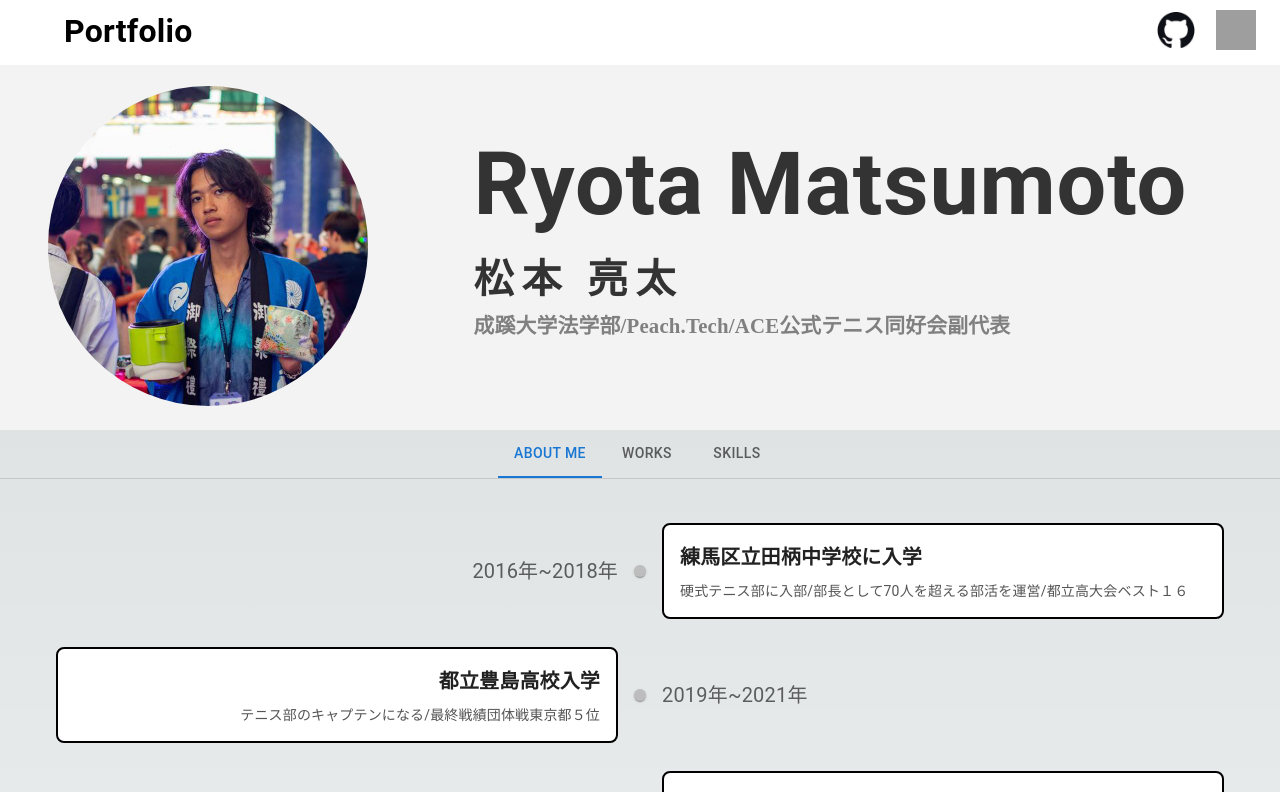
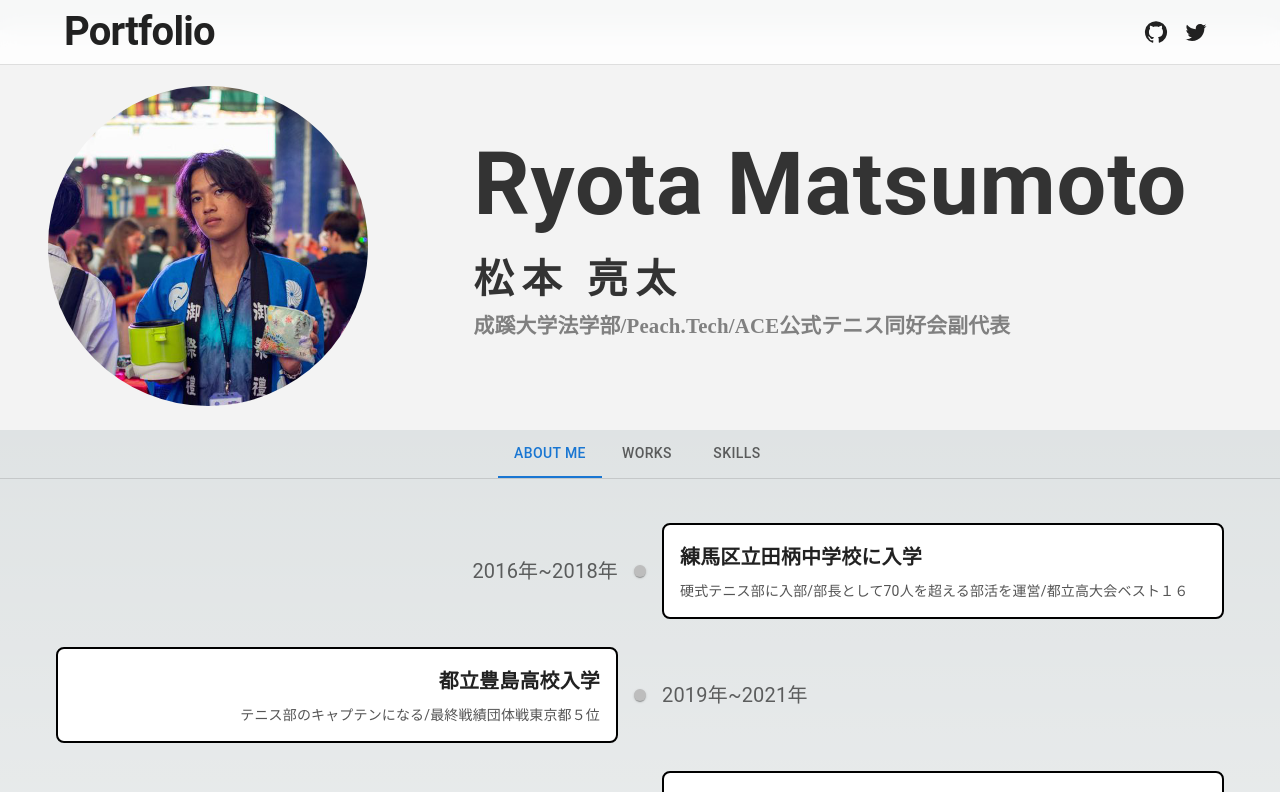
Before and after one commit to ryolingo/ryotaportfolio, a Next.js app: page / in a window 1280 px wide. Shown: the top 792 px of the page. Built offline with nearby package versions, Linux system fonts and the light colour scheme; grey boxes are pictures that could not be loaded.

Commit message:
HeaderのIcon追加

```diff
--- a/src/app/components/organisms/Header.tsx
+++ b/src/app/components/organisms/Header.tsx
@@ -1,77 +1,79 @@
 "use client";
-import { AppBar, Container, styled, Toolbar, Typography } from "@mui/material";
+
+import React from "react";
+import {
+  AppBar,
+  Toolbar,
+  Typography,
+  IconButton,
+  Container,
+  Box,
+} from "@mui/material";
+import { styled } from "@mui/material/styles";
 import Link from "next/link";
-import React from "react";
+import GitHubIcon from "@mui/icons-material/GitHub";
+import TwitterIcon from "@mui/icons-material/Twitter";
 
-export const Header = () => {
-  return (
-    <AppBar
-      position="fixed"
-      sx={{
-        backgroundColor: "white",
-        color: "black",
-        boxShadow: "none",
+const StyledAppBar = styled(AppBar)(({ theme }) => ({
+  backgroundColor: "rgba(255, 255, 255, 0.8)",
+  backdropFilter: "blur(10px)",
+  boxShadow: "none",
+  borderBottom: `1px solid ${theme.palette.divider}`,
+}));
 
-        borderBottom: "none",
-        height: "65px",
-      }}
-    >
-      <Container disableGutters>
-        <Toolbar sx={{ justifyContent: "space-between" }}>
-          <Typography variant="h6" fontWeight="bold" fontSize="2.0rem">
-            Portfolio
-          </Typography>
-          <StyledIcon>
-            <Link href="https://github.com/ryolingo" target="blank">
-              <StyledImage
-                src={"/images/header/github.png"}
-                alt="githubアイコン"
-              />
-            </Link>
-            <Link href={"https://x.com/ryolongo"} target="blank">
-              <Styledtwitter
-                src={"/images/header/x.png"}
-                alt="twitterアイコン"
-              />
-            </Link>
-          </StyledIcon>
-        </Toolbar>
-      </Container>
-    </AppBar>
-  );
-};
-
-export default Header;
-
-const StyledIcon = styled("div")(({ theme }) => ({
-  width: "4rem",
-  display: "flex",
-  flexDirection: "row",
-  alignItems: "center",
-  gap: "1rem",
-  [theme.breakpoints.down("sm")]: {
-    marginRight: "1.7%",
-    gap: "1rem",
+const StyledIconButton = styled(IconButton)(({ theme }) => ({
+  color: theme.palette.text.primary,
+  // height: "300vh",
+  // width: "300vh",
+  padding: theme.spacing(1),
+  "&:hover": {
+    backgroundColor: theme.palette.action.hover,
   },
 }));
 
-const Styledtwitter = styled("img")(({ theme }) => ({
-  width: "2.5rem",
-  height: "2.5rem",
-
-  [theme.breakpoints.down("sm")]: {
-    width: "3rem",
-    height: "3rem",
-    marginTop: "0.5rem",
-  },
-}));
-
-const StyledImage = styled("img")(({ theme }) => ({
-  width: "3rem",
-  height: "3rem",
-  [theme.breakpoints.down("sm")]: {
-    width: "3rem",
-    height: "3rem",
-    marginTop: "0.5rem",
-  },
-}));
+export default function Header() {
+  return (
+    <StyledAppBar position="fixed">
+      <Container maxWidth="lg">
+        <Toolbar disableGutters sx={{ justifyContent: "space-between" }}>
+          <Typography
+            variant="h6"
+            component="div"
+            sx={{
+              fontWeight: 700,
+              letterSpacing: "-0.05rem",
+              color: "text.primary",
+              textDecoration: "none",
+              "&:hover": {
+                color: "primary.main",
+              },
+            }}
+          >
+            <Link
+              href="/"
+              style={{
+                textDecoration: "none",
+                color: "inherit",
+                fontSize: "2.5rem",
+              }}
+            >
+              Portfolio
+            </Link>
+          </Typography>
+          <Box>
+            <Link href="https://github.com/ryolingo" passHref>
+              <StyledIconButton aria-label="GitHub">
+                <GitHubIcon />
+              </StyledIconButton>
+            </Link>
+            <Link href="https://x.com/ryolongo" passHref>
+              <StyledIconButton aria-label="Twitter">
+                <TwitterIcon />
+              </StyledIconButton>
+            </Link>
+          </Box>
+        </Toolbar>
+      </Container>
+    </StyledAppBar>
+  );
+}
```
